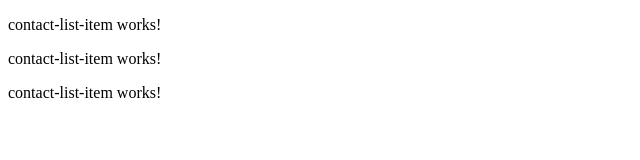
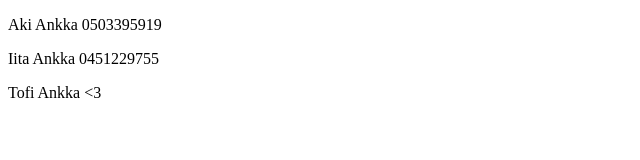
Before and after one commit to iidalaukkanen/digitrade-contact-app, an Angular app: page / in a window 1280 px wide. Shown: the top 160 px of the page, without its empty margins (0-640 px from the left). Built offline with nearby package versions, Linux system fonts and the light colour scheme.

Commit message:
ContactsWebApp
contact-list-item updated

```diff
--- a/src/app/contact/contact-list/contact-list-item/contact-list-item.component.html
+++ b/src/app/contact/contact-list/contact-list-item/contact-list-item.component.html
@@ -1,3 +1,3 @@
 <p>
-  contact-list-item works!
+  {{xc.firstName}} {{xc.lastName}} {{xc.phone}}
 </p>
--- a/src/app/contact/contact-list/contact-list-item/contact-list-item.component.ts
+++ b/src/app/contact/contact-list/contact-list-item/contact-list-item.component.ts
@@ -1,4 +1,5 @@
-import { Component, OnInit } from '@angular/core';
+import { Component, Input, OnInit } from '@angular/core';
+import {Contact} from "../../contact";
 
 @Component({
   selector: 'dtca-contact-list-item',
@@ -6,6 +7,7 @@ import { Component, OnInit } from '@angular/core';
   styleUrls: ['./contact-list-item.component.css']
 })
 export class ContactListItemComponent implements OnInit {
+  @Input() xc: Contact;
 
   constructor() { }
 
--- a/src/app/contact/contact-list/contact-list.component.html
+++ b/src/app/contact/contact-list/contact-list.component.html
@@ -1,3 +1,3 @@
 <div *ngFor="let c of contacts">
-  <dtca-contact-list-item></dtca-contact-list-item>
+  <dtca-contact-list-item [xc]="c"></dtca-contact-list-item>
 </div>
```
